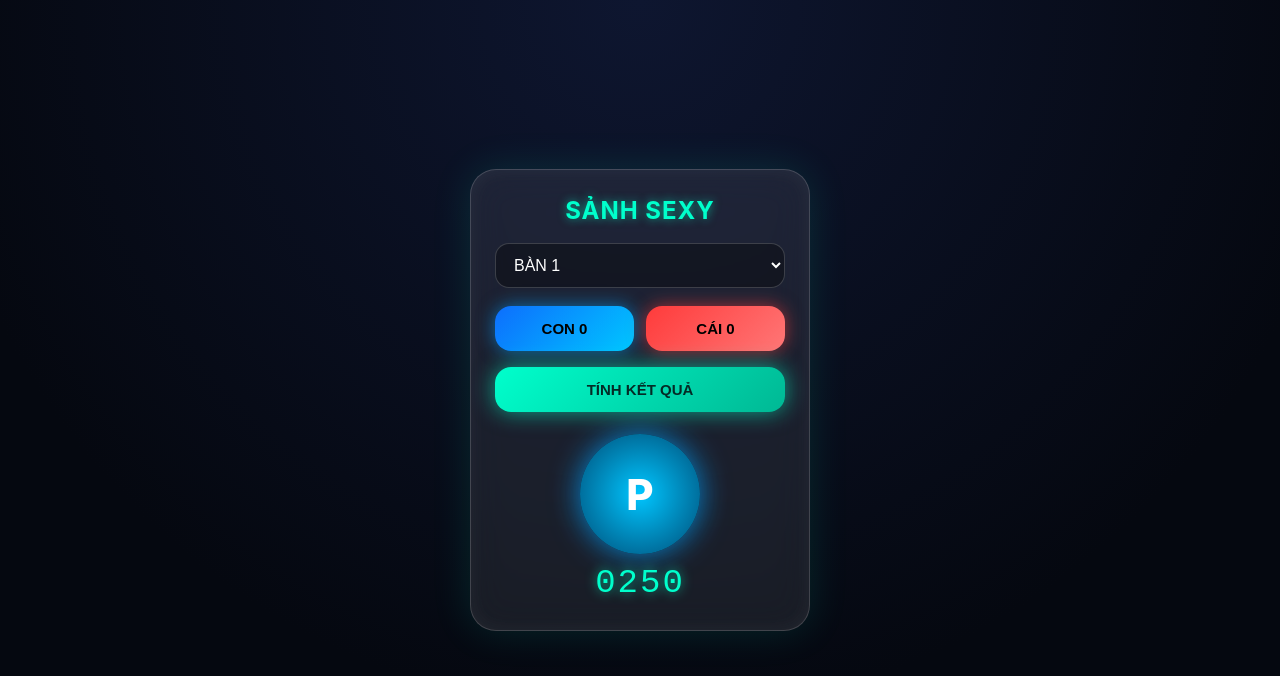
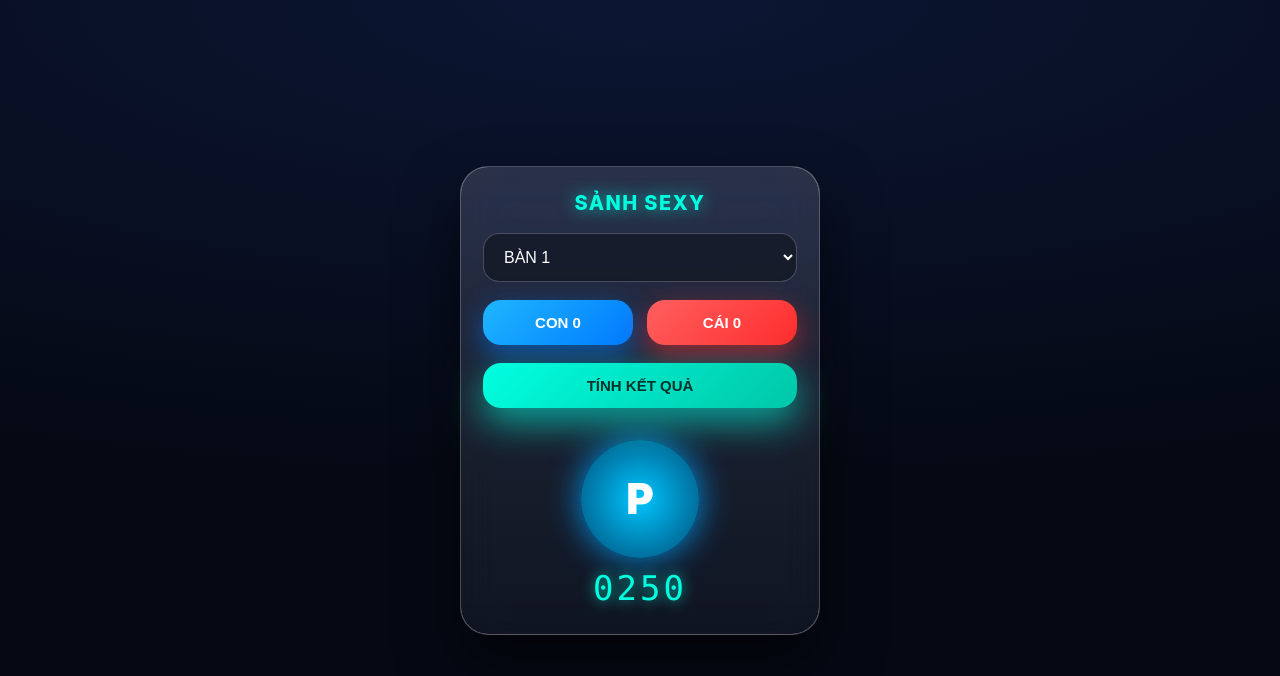
Before and after one commit to Stazee-58/Tool, a plain HTML site: page index.html in a window 1280 px wide. Both pictures are taken after a click on the button "TÍNH KẾT QUẢ". Drawn offline with Linux system fonts and the light colour scheme.

Commit message:
Update index.html

```diff
--- a/index.html
+++ b/index.html
@@ -2,142 +2,180 @@
 <html lang="vi">
 <head>
 <meta charset="UTF-8">
-<meta name="viewport" content="width=device-width, initial-scale=1.0">
+<meta name="viewport"
+content="width=device-width, initial-scale=1, viewport-fit=cover">
 <title>Sảnh Sexy • Premium</title>
 
 <style>
 :root{
-  --bg:#070b16;
-  --glass:rgba(255,255,255,0.08);
-  --border:rgba(255,255,255,0.18);
-  --neon:#00ffcc;
-  --blue:#00a2ff;
-  --red:#ff3b3b;
+  --bg1:#050914;
+  --bg2:#0c1633;
+  --glass:rgba(255,255,255,.10);
+  --border:rgba(255,255,255,.22);
+  --neon:#00ffe0;
+  --blue:#00aaff;
+  --red:#ff4d4d;
 }
-*{box-sizing:border-box}
+
+*{
+  box-sizing:border-box;
+  -webkit-tap-highlight-color:transparent;
+}
 
 body{
   margin:0;
-  height:100vh;
+  min-height:100svh;
   display:flex;
   justify-content:center;
   align-items:center;
-  background:radial-gradient(circle at top,#0e1630,#050810 70%);
-  font-family:Inter,system-ui,sans-serif;
+  background:
+    radial-gradient(120% 60% at top,var(--bg2),var(--bg1));
+  font-family:-apple-system, BlinkMacSystemFont, Inter, system-ui, sans-serif;
   color:white;
 }
 
+/* ===== CONTAINER ===== */
 .container{
-  width:340px;
-  padding:26px 24px 28px;
-  border-radius:26px;
-  background:var(--glass);
-  backdrop-filter:blur(18px);
+  width:92%;
+  max-width:360px;
+  padding:24px 22px 26px;
+  border-radius:28px;
+  background:linear-gradient(
+    180deg,
+    rgba(255,255,255,.14),
+    rgba(255,255,255,.05)
+  );
+  backdrop-filter:blur(22px) saturate(140%);
+  -webkit-backdrop-filter:blur(22px) saturate(140%);
   border:1px solid var(--border);
-  box-shadow:0 0 40px rgba(0,255,204,.12), inset 0 0 20px rgba(255,255,255,.05);
+  box-shadow:
+    0 30px 60px rgba(0,0,0,.6),
+    inset 0 0 0.5px rgba(255,255,255,.6);
   text-align:center;
 }
 
+/* ===== TITLE ===== */
 h2{
   margin:0 0 18px;
-  font-weight:700;
-  letter-spacing:1px;
+  font-size:20px;
+  font-weight:800;
+  letter-spacing:1.4px;
   color:var(--neon);
-  text-shadow:0 0 10px rgba(0,255,204,.6);
+  text-shadow:0 0 16px rgba(0,255,224,.7);
 }
 
+/* ===== SELECT ===== */
 select{
   width:100%;
-  padding:12px 14px;
-  border-radius:14px;
+  padding:14px 16px;
+  border-radius:16px;
   border:1px solid var(--border);
   background:rgba(0,0,0,.35);
   color:white;
   font-size:16px;
+  outline:none;
   margin-bottom:18px;
 }
 
+/* ===== BUTTON ROW ===== */
 .btn-row{
   display:flex;
-  gap:12px;
-  margin-bottom:16px;
+  gap:14px;
+  margin-bottom:18px;
 }
 
 button{
-  flex:1;
   border:none;
-  border-radius:16px;
+  border-radius:18px;
   padding:14px 0;
   font-size:15px;
   font-weight:700;
+  color:white;
   cursor:pointer;
-  transition:.25s;
+  transition:transform .18s, box-shadow .18s;
 }
 
-button:active{transform:scale(.95)}
+button:active{
+  transform:scale(.94);
+}
 
+/* ===== BUTTON COLORS ===== */
 #btnCon{
-  background:linear-gradient(135deg,#0d6efd,#00c6ff);
-  box-shadow:0 0 18px rgba(0,162,255,.6);
+  flex:1;
+  background:linear-gradient(135deg,#1fb6ff,#007aff);
+  box-shadow:0 10px 28px rgba(0,122,255,.55);
 }
+
 #btnCai{
-  background:linear-gradient(135deg,#ff3b3b,#ff7676);
-  box-shadow:0 0 18px rgba(255,59,59,.6);
+  flex:1;
+  background:linear-gradient(135deg,#ff5f5f,#ff2d2d);
+  box-shadow:0 10px 28px rgba(255,45,45,.55);
 }
+
 #calcBtn{
   width:100%;
-  background:linear-gradient(135deg,#00ffcc,#00b894);
-  color:#042b26;
-  box-shadow:0 0 22px rgba(0,255,204,.6);
+  margin-bottom:14px;
+  background:linear-gradient(135deg,#00ffe0,#00c7a8);
+  color:#04332b;
+  box-shadow:0 14px 36px rgba(0,255,224,.6);
 }
 
+/* ===== RESULT CIRCLE ===== */
 #circle{
-  margin:22px auto 10px;
-  width:120px;
-  height:120px;
+  margin:18px auto 10px;
+  width:118px;
+  height:118px;
   border-radius:50%;
   display:flex;
   align-items:center;
   justify-content:center;
   font-size:42px;
-  font-weight:800;
-  background:#111;
-  box-shadow:inset 0 0 25px rgba(0,0,0,.8);
-  transition:.3s;
+  font-weight:900;
+  background:#0d0f18;
+  box-shadow:
+    inset 0 0 26px rgba(0,0,0,.9),
+    0 0 0 rgba(0,0,0,0);
+  transition:.35s;
 }
 
+/* ===== NUMBER ===== */
 #result{
-  font-family:monospace;
+  font-family:ui-monospace, SFMono-Regular, Menlo, monospace;
   font-size:34px;
-  letter-spacing:2px;
+  letter-spacing:3px;
   color:var(--neon);
-  text-shadow:0 0 12px rgba(0,255,204,.7);
+  text-shadow:0 0 14px rgba(0,255,224,.8);
 }
 
-/* overlay */
+/* ===== OVERLAY ===== */
 .overlay{
   position:fixed;
   inset:0;
-  background:rgba(0,0,0,.92);
+  background:rgba(0,0,0,.94);
   display:flex;
   justify-content:center;
   align-items:center;
   z-index:999;
 }
+
 .overlay-frame{
+  padding:18px;
+  border-radius:24px;
   background:var(--glass);
-  backdrop-filter:blur(16px);
-  padding:20px;
-  border-radius:20px;
+  backdrop-filter:blur(18px);
+  -webkit-backdrop-filter:blur(18px);
   border:1px solid var(--border);
+  display:grid;
+  grid-template-columns:repeat(5,1fr);
+  gap:12px;
 }
+
 .overlay-frame button{
   width:52px;
   height:52px;
   border-radius:50%;
-  margin:6px;
   font-size:18px;
-  font-weight:bold;
+  font-weight:800;
   border:none;
   color:white;
 }
@@ -171,7 +209,6 @@ button:active{transform:scale(.95)}
 <script>
 let con=0,cai=0;
 
-/* ==== CÔNG THỨC ==== */
 function f_ban1(x,y){return Math.round((-1747/7)+(4504/21)*x-(5/6)*y-(401/21)*x*x);}
 function f_banC01(x,y){return Math.round(x+Math.floor((200*y+2)/7));}
 function f_banC03(a,b){return Math.round(12.7*a*a+9.3*b*b-21.4*a*b+18.6*a+25.1*b+77);}
@@ -190,7 +227,6 @@ function calcVal(a,b,t){
   );
 }
 
-/* ==== OVERLAY CHỌN SỐ ==== */
 function pick(isCon){
   let o=document.createElement("div");
   o.className="overlay";
@@ -200,11 +236,11 @@ function pick(isCon){
   for(let i=0;i<10;i++){
     let b=document.createElement("button");
     b.textContent=i;
-    b.style.background=isCon?"#00a2ff":"#ff3b3b";
+    b.style.background=isCon?"#007aff":"#ff3b3b";
     b.onclick=()=>{
       if(isCon){con=i;btnCon.textContent="CON "+i;}
       else{cai=i;btnCai.textContent="CÁI "+i;}
-      document.body.removeChild(o);
+      o.remove();
     };
     f.appendChild(b);
   }
@@ -212,44 +248,26 @@ function pick(isCon){
   document.body.appendChild(o);
 }
 
-/* ==== HIỆU ỨNG CHẠY SỐ (NHƯ CŨ) ==== */
-function animateNumber(finalValue, callback){
-  let steps=12;
-  let count=0;
-  let timer=setInterval(()=>{
-    if(count<steps){
+function animateNumber(finalValue,cb){
+  let c=0;
+  let t=setInterval(()=>{
+    if(c<12){
       result.textContent=Math.floor(Math.random()*10000).toString().padStart(4,"0");
-      count++;
+      c++;
     }else{
-      clearInterval(timer);
-      reveal(finalValue,callback);
+      clearInterval(t);
+      result.textContent=finalValue;
+      cb();
     }
   },60);
 }
 
-function reveal(finalValue, callback){
-  let display=["_","_","_","_"];
-  let i=0;
-  function step(){
-    if(i<4){
-      display[i]=finalValue[i];
-      result.textContent=display.join("");
-      i++;
-      setTimeout(step,80);
-    }else callback();
-  }
-  step();
-}
-
-/* ==== CALC ==== */
 function calculate(){
-  let t=table.value;
-  let v=calcVal(con,cai,t);
+  let v=calcVal(con,cai,table.value);
   let even=v%2===0;
   let final=v.toString().padStart(4,"0");
 
   circle.textContent="?";
-  circle.style.background="#111";
   result.textContent="----";
 
   animateNumber(final,()=>{
@@ -258,12 +276,11 @@ function calculate(){
       ?"radial-gradient(circle,#00c6ff,#004b75)"
       :"radial-gradient(circle,#ff7676,#7a0000)";
     circle.style.boxShadow=even
-      ?"0 0 30px rgba(0,162,255,.8)"
-      :"0 0 30px rgba(255,59,59,.8)";
+      ?"0 0 34px rgba(0,162,255,.9)"
+      :"0 0 34px rgba(255,59,59,.9)";
   });
 }
 
-/* ==== EVENT ==== */
 btnCon.onclick=()=>pick(true);
 btnCai.onclick=()=>pick(false);
 calcBtn.onclick=calculate;
```
